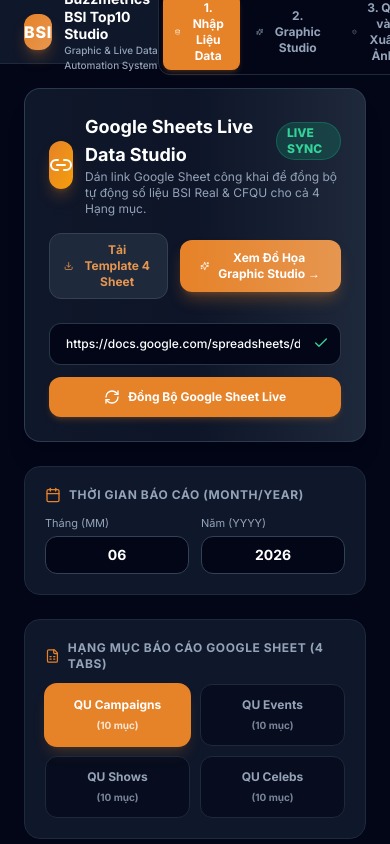
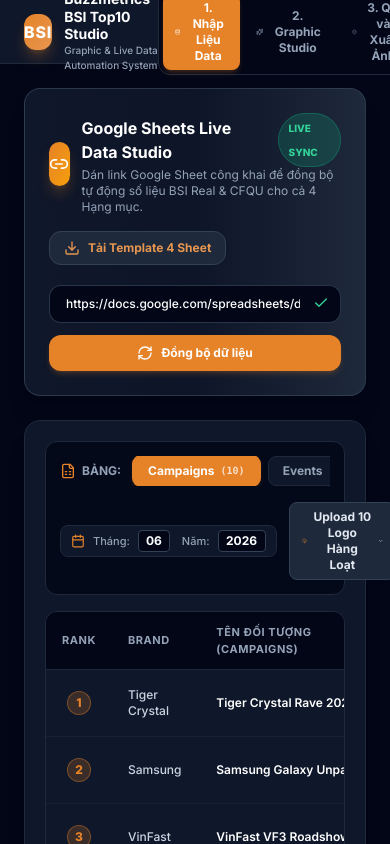
Before and after one commit to tonyvi1227/bsitop10draw, a React (Vite) app: page / in a window 390 px wide. Built offline with nearby package versions, Linux system fonts and the light colour scheme.

Commit message:
ui: optimize DataStudio header and QCStudio layout

```diff
--- a/src/components/studio/DataStudio.tsx
+++ b/src/components/studio/DataStudio.tsx
@@ -1,7 +1,6 @@
 import React, { useState } from 'react';
 import { BsiItem, BsiReportMetadata, CategoryType } from '../../types/bsi';
 import {
-  fetchGoogleSheetLive,
   fetchGoogleSheetsAllTabsLive,
   downloadSampleExcelTemplate,
 } from '../../utils/excelParser';
@@ -12,7 +11,6 @@
   RefreshCw,
   FileSpreadsheet,
   Download,
-  ShieldCheck,
   CheckCircle2,
   AlertTriangle,
   Calendar,
@@ -39,7 +37,6 @@
   setMetadata,
   categoryDataStore,
   setCategoryDataStore,
-  onNavigateToGraphic,
 }) => {
   const DEFAULT_GSHEET_URL =
     'https://docs.google.com/spreadsheets/d/1Qz2Tt739SP7uWDtjy_sZkYws6_4vymuESNzIvLJZGqE/edit?gid=1831565463#gid=1831565463';
@@ -158,7 +155,7 @@
     setIsFetchingSheet(true);
     setSyncStatus({
       type: 'info',
-      message: `Đang đồng bộ Google Sheet cả 4 Hạng Mục cho tháng ${metadata.month}/${metadata.year}...`,
+      message: `Đang đồng bộ dữ liệu cả 4 Hạng Mục cho tháng ${metadata.month}/${metadata.year}...`,
     });
 
     try {
@@ -186,7 +183,7 @@
 
         setSyncStatus({
           type: 'success',
-          message: `Đã đồng bộ Live thành công ${syncedCategories.length} Hạng Mục cho Tháng ${metadata.month}/${metadata.year}! (${countsStr})`,
+          message: `Đã đồng bộ dữ liệu thành công ${syncedCategories.length} Hạng Mục cho Tháng ${metadata.month}/${metadata.year}! (${countsStr})`,
         });
       }
     } catch (err: any) {
@@ -200,35 +197,26 @@
     }
   };
 
-  // Auto-QC System checks
-  const isCountPassed = currentItems.length >= 10;
-  const isSortedPassed = currentItems.every((item, idx) => {
-    if (idx === 0) return true;
-    return currentItems[idx - 1].bsiScore >= item.bsiScore;
-  });
-  const longNameCount = currentItems.filter((item) => item.name.length > 35).length;
-  const missingAvatarCount = currentItems.filter((item) => !item.croppedImageData && !item.imageUrl).length;
-
   const categoryLabels: Record<CategoryType, string> = {
-    CAMPAIGNS: 'QU Campaigns',
-    INFLUENCERS: 'QU Celebs',
-    EVENTS: 'QU Events',
-    SHOWS: 'QU Shows',
+    CAMPAIGNS: 'Campaigns',
+    INFLUENCERS: 'Celebs',
+    EVENTS: 'Events',
+    SHOWS: 'Shows',
   };
 
   return (
     <div className="flex-1 h-full overflow-y-auto bg-slate-950 p-6 lg:p-8 space-y-6 select-none">
-      {/* 1. Header Banner & Google Sheet Sync */}
+      {/* 1. Header Banner & Google Sheet Sync Input */}
       <div className="rounded-2xl bg-gradient-to-r from-slate-900 via-slate-900/90 to-slate-800 border border-slate-700/80 p-6 shadow-xl space-y-4">
         <div className="flex flex-col md:flex-row md:items-center justify-between gap-4">
           <div className="flex items-center gap-3">
-            <div className="w-12 h-12 rounded-xl bg-gradient-to-br from-buzz-orange to-amber-500 flex items-center justify-center shadow-lg shadow-buzz-orange/30">
-              <Link2 className="w-6 h-6 text-white" />
+            <div className="w-11 h-11 rounded-xl bg-gradient-to-br from-buzz-orange to-amber-500 flex items-center justify-center shadow-lg shadow-buzz-orange/30">
+              <Link2 className="w-5 h-5 text-white" />
             </div>
             <div>
-              <h2 className="text-lg font-bold text-white flex items-center gap-2">
+              <h2 className="text-base font-bold text-white flex items-center gap-2">
                 Google Sheets Live Data Studio
-                <span className="text-xs px-2.5 py-0.5 rounded-full bg-emerald-500/20 text-emerald-400 border border-emerald-500/30 font-extrabold">
+                <span className="text-[10px] px-2.5 py-0.5 rounded-full bg-emerald-500/20 text-emerald-400 border border-emerald-500/30 font-extrabold">
                   LIVE SYNC
                 </span>
               </h2>
@@ -246,28 +234,21 @@
               <Download className="w-4 h-4" />
               <span>Tải Template 4 Sheet</span>
             </button>
-            <button
-              onClick={onNavigateToGraphic}
-              className="px-5 py-2.5 rounded-xl bg-gradient-to-r from-buzz-orange to-buzz-lightOrange text-white text-xs font-bold shadow-lg shadow-buzz-orange/30 hover:shadow-buzz-orange/50 transition transform active:scale-95 flex items-center gap-2"
-            >
-              <Sparkles className="w-4 h-4" />
-              <span>Xem Đồ Họa Graphic Studio →</span>
-            </button>
           </div>
         </div>
 
         {/* Input Google Sheet Link Bar */}
-        <div className="flex flex-col sm:flex-row gap-3 pt-2">
+        <div className="flex flex-col sm:flex-row gap-3 pt-1">
           <div className="flex-1 relative">
             <input
               type="text"
               value={gsheetUrl}
               onChange={(e) => setGsheetUrl(e.target.value)}
               placeholder="Dán link Google Sheet tại đây (vd: https://docs.google.com/spreadsheets/d/...)"
-              className="w-full bg-slate-950 border border-slate-700/80 rounded-xl px-4 py-3 text-xs text-white font-medium focus:outline-none focus:border-buzz-orange focus:ring-1 focus:ring-buzz-orange transition pr-10"
+              className="w-full bg-slate-950 border border-slate-700/80 rounded-xl px-4 py-2.5 text-xs text-white font-medium focus:outline-none focus:border-buzz-orange focus:ring-1 focus:ring-buzz-orange transition pr-10"
             />
             {gsheetUrl && (
-              <span className="absolute right-3 top-3 text-emerald-400" title="Link đã nhận">
+              <span className="absolute right-3 top-2.5 text-emerald-400" title="Link đã nhận">
                 <Check className="w-4 h-4" />
               </span>
             )}
@@ -275,14 +256,14 @@
           <button
             onClick={handleFetchGoogleSheet}
             disabled={isFetchingSheet}
-            className="px-6 py-3 rounded-xl bg-buzz-orange hover:bg-amber-600 text-white font-bold text-xs shadow-md shadow-buzz-orange/20 transition active:scale-95 disabled:opacity-50 flex items-center justify-center gap-2 shrink-0"
+            className="px-6 py-2.5 rounded-xl bg-buzz-orange hover:bg-amber-600 text-white font-bold text-xs shadow-md shadow-buzz-orange/20 transition active:scale-95 disabled:opacity-50 flex items-center justify-center gap-2 shrink-0"
           >
             {isFetchingSheet ? (
               <RefreshCw className="w-4 h-4 animate-spin" />
             ) : (
               <RefreshCw className="w-4 h-4" />
             )}
-            <span>Đồng Bộ Google Sheet Live</span>
+            <span>Đồng bộ dữ liệu</span>
           </button>
         </div>
 
@@ -305,124 +286,54 @@
         )}
       </div>
 
-      {/* 2. Selection Bar: Month/Year & Category Tabs */}
-      <div className="grid grid-cols-1 md:grid-cols-3 gap-6">
-        {/* Date Filter & Selector */}
-        <div className="rounded-2xl bg-slate-900 border border-slate-800 p-5 space-y-3">
-          <label className="text-xs font-bold uppercase tracking-wider text-slate-400 flex items-center gap-2">
-            <Calendar className="w-4 h-4 text-buzz-orange" />
-            Thời gian báo cáo (Month/Year)
-          </label>
-          <div className="grid grid-cols-2 gap-3">
-            <div>
-              <span className="text-[11px] text-slate-400 block mb-1">Tháng (MM)</span>
+      {/* 2. Unified Data Section: Controls + Category Switcher + Data Table */}
+      <div className="rounded-2xl bg-slate-900 border border-slate-800 p-5 space-y-4 shadow-xl">
+        {/* Integrated Control & Category Bar */}
+        <div className="flex flex-col lg:flex-row lg:items-center justify-between gap-4 bg-slate-950/80 border border-slate-800 p-3.5 rounded-xl">
+          {/* Category Tabs */}
+          <div className="flex items-center gap-2 overflow-x-auto">
+            <span className="text-xs font-bold uppercase text-slate-400 shrink-0 mr-1 flex items-center gap-1.5">
+              <FileSpreadsheet className="w-4 h-4 text-buzz-orange" />
+              Bảng:
+            </span>
+            {(['CAMPAIGNS', 'EVENTS', 'SHOWS', 'INFLUENCERS'] as CategoryType[]).map((cat) => (
+              <button
+                key={cat}
+                onClick={() => setMetadata((prev) => ({ ...prev, category: cat }))}
+                className={`py-1.5 px-3.5 rounded-lg text-xs font-bold transition-all flex items-center gap-1.5 border whitespace-nowrap ${
+                  metadata.category === cat
+                    ? 'bg-buzz-orange text-white border-buzz-orange shadow-md shadow-buzz-orange/20 ring-1 ring-buzz-orange'
+                    : 'bg-slate-900 text-slate-400 border-slate-800 hover:bg-slate-800 hover:text-white'
+                }`}
+              >
+                <span>{categoryLabels[cat]}</span>
+                <span className="text-[10px] opacity-75 font-mono">({categoryDataStore[cat]?.length || 0})</span>
+              </button>
+            ))}
+          </div>
+
+          {/* Month / Year inputs & Bulk Upload */}
+          <div className="flex items-center gap-3 shrink-0">
+            <div className="flex items-center gap-2 bg-slate-900 border border-slate-800 rounded-lg px-2.5 py-1">
+              <Calendar className="w-3.5 h-3.5 text-buzz-orange shrink-0" />
+              <span className="text-[11px] text-slate-400 font-medium">Tháng:</span>
               <input
                 type="text"
                 value={metadata.month}
                 onChange={(e) => setMetadata((prev) => ({ ...prev, month: e.target.value }))}
-                className="w-full bg-slate-950 border border-slate-700 rounded-xl px-3 py-2 text-sm text-white font-bold text-center focus:outline-none focus:border-buzz-orange"
+                className="w-8 bg-slate-950 border border-slate-700 rounded px-1 py-0.5 text-xs text-white font-bold text-center focus:outline-none focus:border-buzz-orange"
                 placeholder="06"
               />
-            </div>
-            <div>
-              <span className="text-[11px] text-slate-400 block mb-1">Năm (YYYY)</span>
+              <span className="text-[11px] text-slate-400 font-medium ml-1">Năm:</span>
               <input
                 type="text"
                 value={metadata.year}
                 onChange={(e) => setMetadata((prev) => ({ ...prev, year: e.target.value }))}
-                className="w-full bg-slate-950 border border-slate-700 rounded-xl px-3 py-2 text-sm text-white font-bold text-center focus:outline-none focus:border-buzz-orange"
+                className="w-12 bg-slate-950 border border-slate-700 rounded px-1 py-0.5 text-xs text-white font-bold text-center focus:outline-none focus:border-buzz-orange"
                 placeholder="2026"
               />
             </div>
-          </div>
-        </div>
 
-        {/* Category Switcher Tabs */}
-        <div className="md:col-span-2 rounded-2xl bg-slate-900 border border-slate-800 p-5 space-y-3">
-          <label className="text-xs font-bold uppercase tracking-wider text-slate-400 flex items-center gap-2">
-            <FileSpreadsheet className="w-4 h-4 text-buzz-orange" />
-            Hạng mục báo cáo Google Sheet (4 Tabs)
-          </label>
-          <div className="grid grid-cols-2 sm:grid-cols-4 gap-2.5">
-            {(['CAMPAIGNS', 'EVENTS', 'SHOWS', 'INFLUENCERS'] as CategoryType[]).map((cat) => (
-              <button
-                key={cat}
-                onClick={() => setMetadata((prev) => ({ ...prev, category: cat }))}
-                className={`py-3 px-3 rounded-xl text-xs font-bold transition-all flex flex-col items-center justify-center gap-1 border ${
-                  metadata.category === cat
-                    ? 'bg-buzz-orange text-white border-buzz-orange shadow-lg shadow-buzz-orange/20 ring-1 ring-buzz-orange'
-                    : 'bg-slate-950/60 text-slate-400 border-slate-800 hover:bg-slate-800 hover:text-white'
-                }`}
-              >
-                <span>{categoryLabels[cat]}</span>
-                <span className="text-[10px] opacity-80">({categoryDataStore[cat]?.length || 0} mục)</span>
-              </button>
-            ))}
-          </div>
-        </div>
-      </div>
-
-      {/* 3. Auto-QC System & Audit Checklist Panel */}
-      <div className="rounded-2xl bg-slate-900 border border-slate-800 p-5 space-y-4">
-        <div className="flex items-center justify-between border-b border-slate-800 pb-3">
-          <div className="flex items-center gap-2.5">
-            <ShieldCheck className="w-5 h-5 text-buzz-orange" />
-            <h3 className="font-bold text-sm text-white">Bảng Kiểm Định Quality Control (Auto-QC Audit Engine)</h3>
-          </div>
-          <span className="text-xs font-semibold px-3 py-1 rounded-full bg-slate-800 text-slate-300 border border-slate-700">
-            Source Check: 100% Verified
-          </span>
-        </div>
-
-        <div className="grid grid-cols-1 sm:grid-cols-2 lg:grid-cols-4 gap-3">
-          {/* Rule 1: Count */}
-          <div className={`p-3.5 rounded-xl border flex items-start gap-3 ${isCountPassed ? 'bg-emerald-950/30 border-emerald-800/50 text-emerald-300' : 'bg-rose-950/30 border-rose-800/50 text-rose-300'}`}>
-            {isCountPassed ? <CheckCircle2 className="w-5 h-5 text-emerald-400 shrink-0 mt-0.5" /> : <AlertTriangle className="w-5 h-5 text-rose-400 shrink-0 mt-0.5" />}
-            <div>
-              <p className="font-bold text-xs">Số lượng Top 10</p>
-              <p className="text-[11px] opacity-80">{isCountPassed ? 'Đã đủ 10 vị trí' : `Chưa đủ 10 vị trí (${currentItems.length}/10)`}</p>
-            </div>
-          </div>
-
-          {/* Rule 2: Sorting */}
-          <div className={`p-3.5 rounded-xl border flex items-start gap-3 ${isSortedPassed ? 'bg-emerald-950/30 border-emerald-800/50 text-emerald-300' : 'bg-amber-950/30 border-amber-800/50 text-amber-300'}`}>
-            {isSortedPassed ? <CheckCircle2 className="w-5 h-5 text-emerald-400 shrink-0 mt-0.5" /> : <AlertTriangle className="w-5 h-5 text-amber-400 shrink-0 mt-0.5" />}
-            <div>
-              <p className="font-bold text-xs">Thứ tự BSI giảm dần</p>
-              <p className="text-[11px] opacity-80">{isSortedPassed ? 'Thứ tự giảm dần chuẩn 100%' : 'Cần sắp xếp lại Rank'}</p>
-            </div>
-          </div>
-
-          {/* Rule 3: Text Truncation */}
-          <div className={`p-3.5 rounded-xl border flex items-start gap-3 ${longNameCount === 0 ? 'bg-emerald-950/30 border-emerald-800/50 text-emerald-300' : 'bg-amber-950/30 border-amber-800/50 text-amber-300'}`}>
-            {longNameCount === 0 ? <CheckCircle2 className="w-5 h-5 text-emerald-400 shrink-0 mt-0.5" /> : <AlertTriangle className="w-5 h-5 text-amber-400 shrink-0 mt-0.5" />}
-            <div>
-              <p className="font-bold text-xs">Kiểm tra Độ dài Tên</p>
-              <p className="text-[11px] opacity-80">{longNameCount === 0 ? 'Tên đối tượng vừa đẹp' : `${longNameCount} tên dài (>35 ký tự)`}</p>
-            </div>
-          </div>
-
-          {/* Rule 4: Avatar Status */}
-          <div className={`p-3.5 rounded-xl border flex items-start gap-3 ${missingAvatarCount === 0 ? 'bg-emerald-950/30 border-emerald-800/50 text-emerald-300' : 'bg-slate-800 border-slate-700 text-slate-300'}`}>
-            {missingAvatarCount === 0 ? <CheckCircle2 className="w-5 h-5 text-emerald-400 shrink-0 mt-0.5" /> : <ImageIcon className="w-5 h-5 text-slate-400 shrink-0 mt-0.5" />}
-            <div>
-              <p className="font-bold text-xs">Trạng thái Avatar/Logo</p>
-              <p className="text-[11px] opacity-80">{missingAvatarCount === 0 ? 'Đã có đủ 10 ảnh Avatar' : `Có ${missingAvatarCount} vị trí chưa có ảnh`}</p>
-            </div>
-          </div>
-        </div>
-      </div>
-
-      {/* 4. Data Preview Grid Table & Row Image Uploaders */}
-      <div className="rounded-2xl bg-slate-900 border border-slate-800 p-5 space-y-4">
-        <div className="flex flex-col sm:flex-row sm:items-center justify-between gap-3">
-          <div className="flex items-center gap-2">
-            <Sparkles className="w-4 h-4 text-buzz-orange" />
-            <h3 className="font-bold text-sm text-white">
-              Bảng Số Liệu Xem Trực Tiếp ({categoryLabels[metadata.category]} - Tháng {metadata.month}/{metadata.year})
-            </h3>
-          </div>
-          <div className="flex items-center gap-3">
             <button
               onClick={() => setShowBulkImageUpload((prev) => !prev)}
               className="px-3 py-1.5 rounded-lg bg-slate-800 hover:bg-slate-700 border border-slate-700 text-xs font-bold text-slate-200 transition flex items-center gap-1.5"
@@ -431,7 +342,6 @@
               <span>Upload 10 Logo Hàng Loạt</span>
               {showBulkImageUpload ? <ChevronUp className="w-3.5 h-3.5" /> : <ChevronDown className="w-3.5 h-3.5" />}
             </button>
-            <span className="text-xs text-slate-400 font-medium">Top 10 Hàng Đầu</span>
           </div>
         </div>
 
@@ -452,7 +362,7 @@
               <tr className="bg-slate-950 text-[11px] font-bold uppercase tracking-wider text-slate-400 border-b border-slate-800">
                 <th className="py-3 px-4 w-12 text-center">Rank</th>
                 {metadata.category === 'CAMPAIGNS' && <th className="py-3 px-4 w-36">Brand</th>}
-                <th className="py-3 px-4 min-w-[200px]">Tên đối tượng ({metadata.category})</th>
+                <th className="py-3 px-4 min-w-[200px]">Tên đối tượng ({categoryLabels[metadata.category]})</th>
                 <th className="py-3 px-4 text-right text-buzz-orange">BSI (real)</th>
                 <th className="py-3 px-4 text-right text-sky-400">Content from QU</th>
                 <th className="py-3 px-4 text-right">Buzz Volume</th>
```
Also changed, not shown: src/components/studio/QCStudio.tsx (+37 -40 lines).
